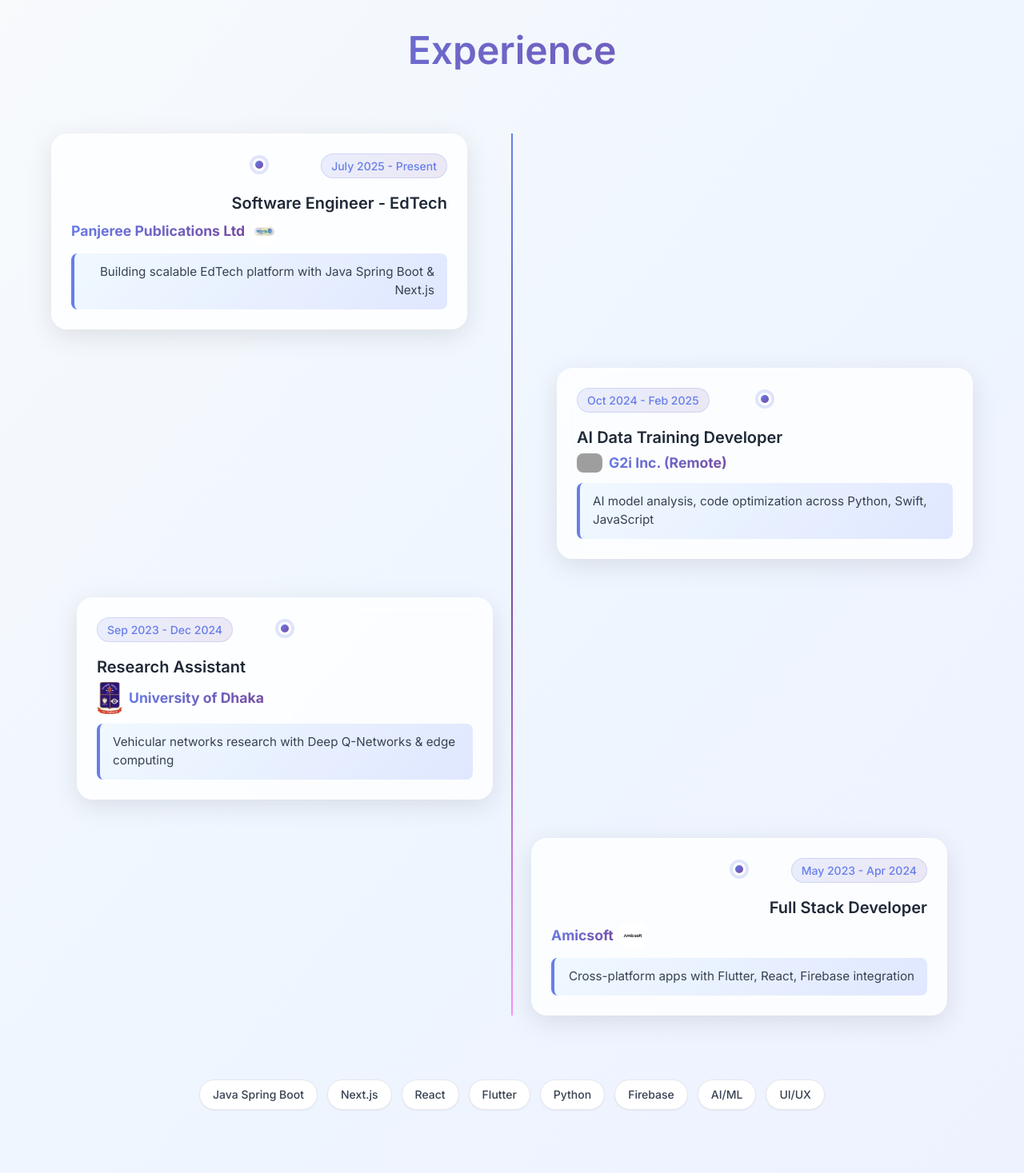
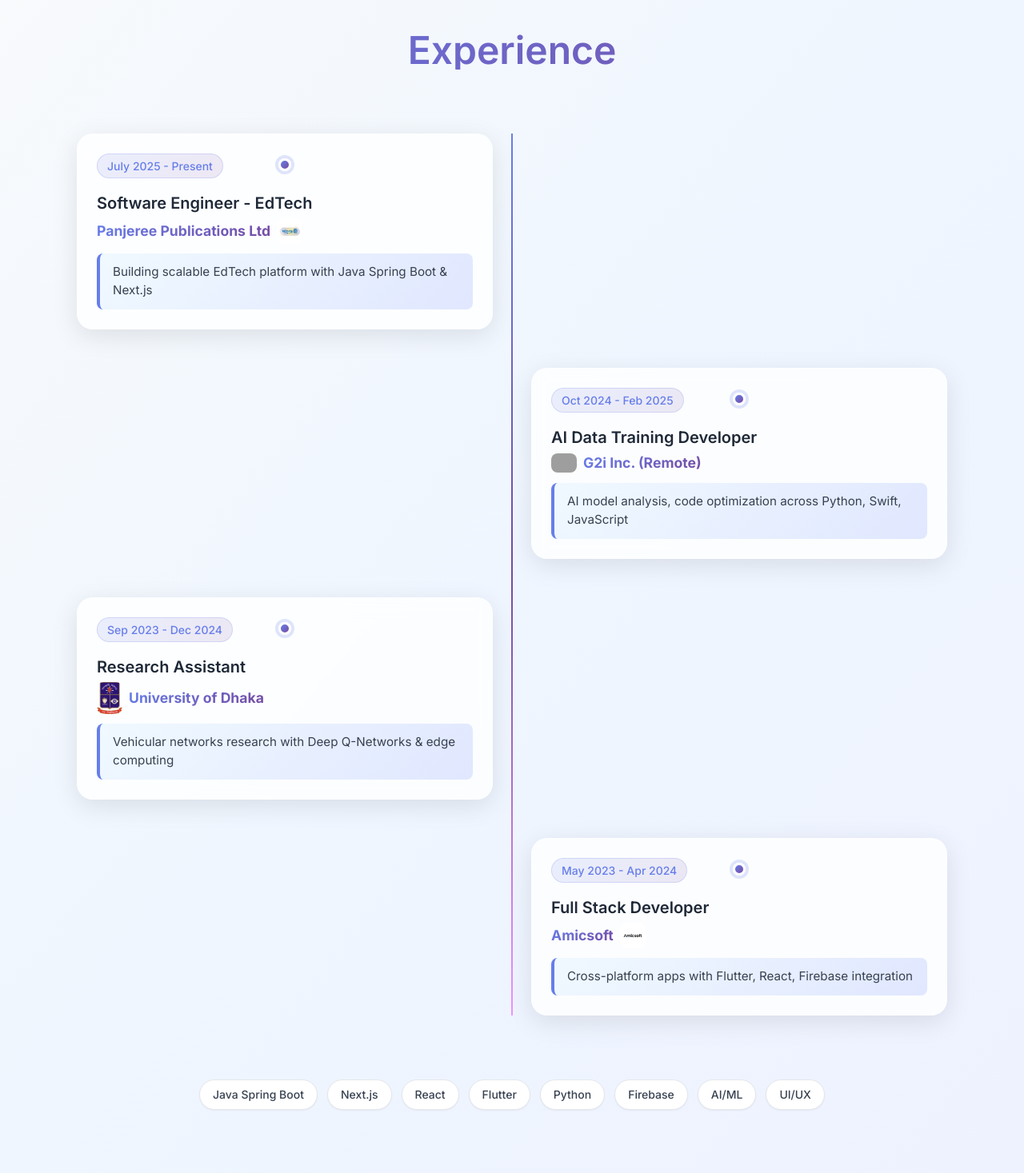
Before and after one commit to MJI-Abir/jawad-abir-portfolio, a Next.js app: page / in a window 1280 px wide. Shown: the part 2798-4265 px from the top of the page at 80% size. Built offline with nearby package versions, Linux system fonts and the light colour scheme; grey boxes are pictures that could not be loaded.

Commit message:
changed layout 5.1

```diff
--- a/src/app/page.tsx
+++ b/src/app/page.tsx
@@ -411,7 +411,7 @@
             <div className="grid grid-cols-1 md:grid-cols-2 gap-8 md:gap-12">
               {/* Current - Panjeree Publications */}
               <motion.div
-                className="experience-card-modern md:mr-8 md:text-right"
+                className="experience-card-modern md:ml-8"
                 initial={{ opacity: 0, x: -100 }}
                 whileInView={{ opacity: 1, x: 0 }}
                 transition={{ delay: 0.3, duration: 0.6 }}
@@ -450,7 +450,7 @@
 
               {/* G2i Inc */}
               <motion.div
-                className="experience-card-modern md:ml-8"
+                className="experience-card-modern md:mr-8"
                 initial={{ opacity: 0, x: 100 }}
                 whileInView={{ opacity: 1, x: 0 }}
                 transition={{ delay: 0.4, duration: 0.6 }}
@@ -520,7 +520,7 @@
 
               {/* Amicsoft */}
               <motion.div
-                className="experience-card-modern md:mr-8 md:text-right"
+                className="experience-card-modern md:mr-8"
                 initial={{ opacity: 0, x: -100 }}
                 whileInView={{ opacity: 1, x: 0 }}
                 transition={{ delay: 0.5, duration: 0.6 }}
```
